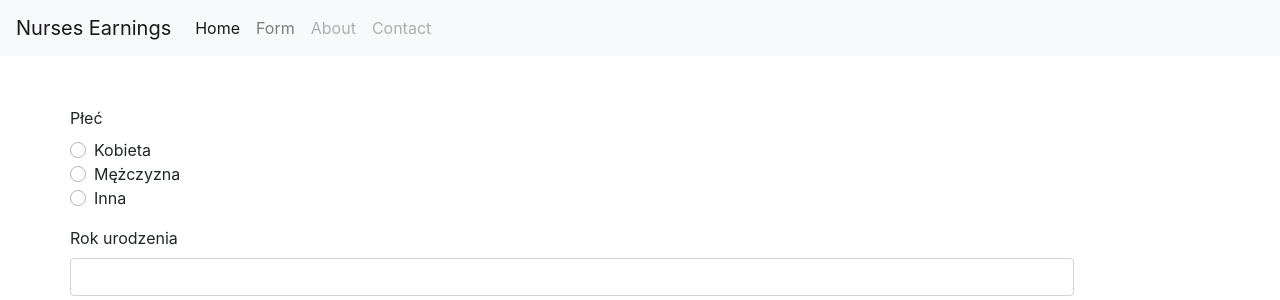
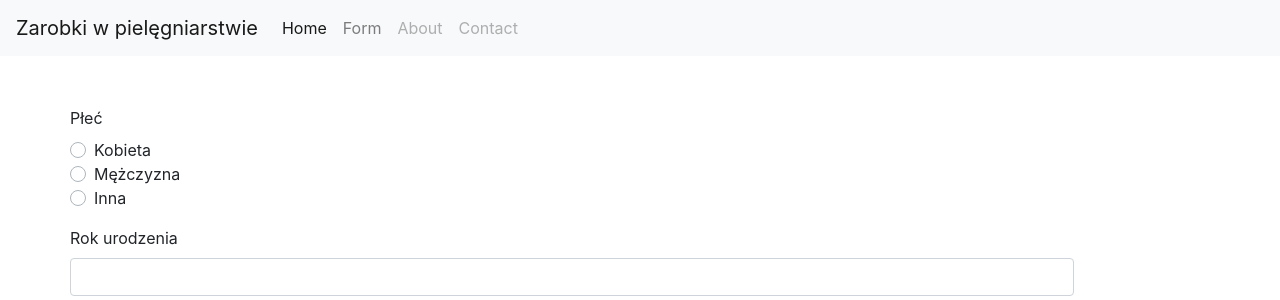
Before and after one commit to krassowska/nurses-earnings, a Flask app: page /form in a window 1280 px wide. Shown: the top 300 px of the page. Run offline with Flask 2, Linux system fonts and the light colour scheme; parts of the project's set-up code (start-up, migrations or seed data) failed here and were passed over; some libraries are stand-ins or nearby versions.

Commit message:
Change website name from English to Polish

```diff
--- a/website/templates/base.html
+++ b/website/templates/base.html
@@ -15,7 +15,7 @@
 </head>
 <body>
     <nav class="navbar navbar-expand-md navbar-light bg-light">
-        <a class="navbar-brand" href="#">Nurses Earnings</a>
+        <a class="navbar-brand" href="/">Zarobki w pielęgniarstwie</a>
         <button class="navbar-toggler" type="button" data-toggle="collapse" data-target="#navbarSupportedContent" aria-controls="navbarSupportedContent" aria-expanded="false" aria-label="Toggle navigation">
             <span class="navbar-toggler-icon"></span>
         </button>
@@ -23,7 +23,7 @@
         <div class="collapse navbar-collapse" id="navbarSupportedContent">
             <ul class="navbar-nav mr-auto">
                 <li class="nav-item active">
-                    <a class="nav-link" href="#">Home <span class="sr-only">(current)</span></a>
+                    <a class="nav-link" href="/">Home <span class="sr-only">(current)</span></a>
                 </li>
                 <li class="nav-item">
                     <a class="nav-link" href="form">Form</a>
```
